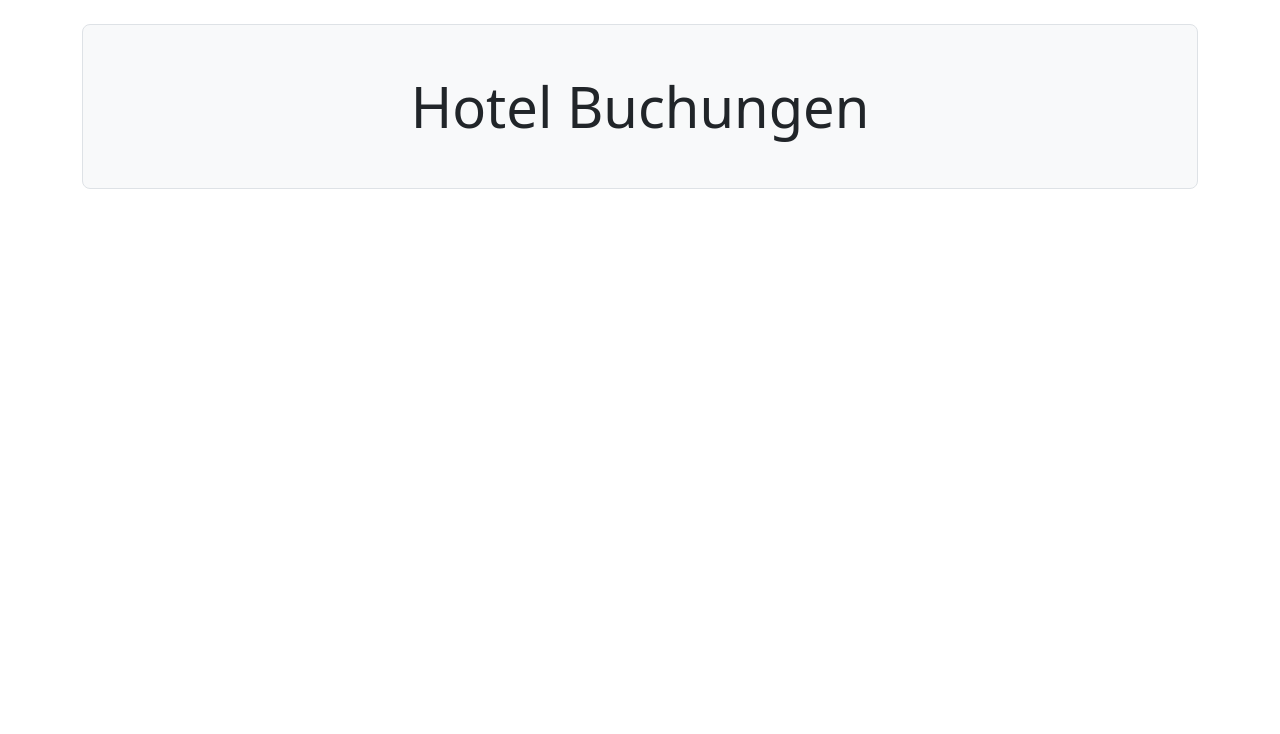
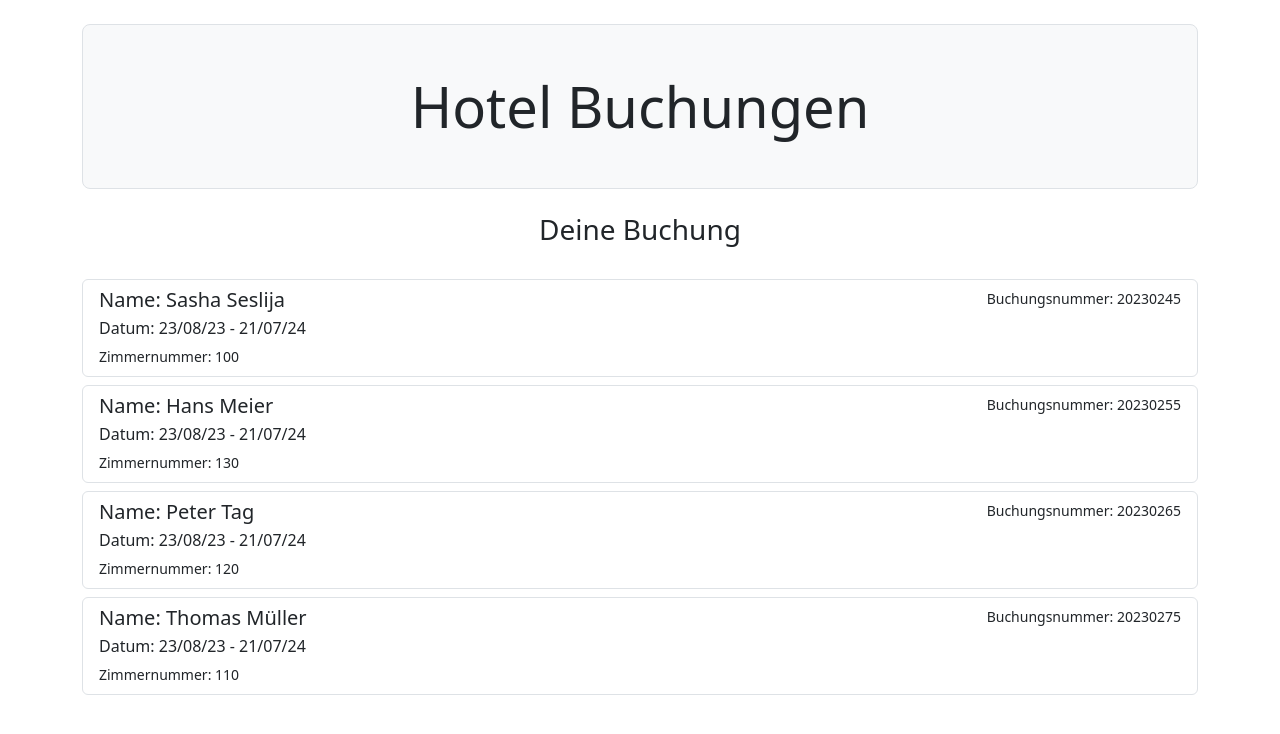
Before and after one commit to cyberwerkstatt/hotel-app, an Angular app: page / in a window 1280 px wide. Shown: the top 734 px of the page. Built offline with nearby package versions, Linux system fonts and the light colour scheme.

Commit message:
mockData implemented

```diff
--- a/src/app/app.component.html
+++ b/src/app/app.component.html
@@ -2,4 +2,5 @@
   <div class="h-100 p-5 bg-body-tertiary border rounded-3 text-center">
     <div class="display-4">{{title}}</div>
   </div>
+  <app-bookings></app-bookings>
 </div>
--- a/src/app/app.module.ts
+++ b/src/app/app.module.ts
@@ -2,10 +2,12 @@ import { NgModule } from '@angular/core';
 import { BrowserModule } from '@angular/platform-browser';
 import { AppRoutingModule } from './app-routing.module';
 import { AppComponent } from './app.component';
+import { BookingsComponent } from './bookings/bookings.component';
 
 @NgModule({
   declarations: [
-    AppComponent
+    AppComponent,
+    BookingsComponent
   ],
   imports: [
     BrowserModule,
--- /dev/null
+++ b/src/app/booking.ts
@@ -0,0 +1,7 @@
+export interface Booking {
+    id: number;
+    name: string;
+    roomNumber: number;
+    startDate: Date;
+    endDate: Date;
+}
--- /dev/null
+++ b/src/app/bookings/bookings.component.html
@@ -0,0 +1,12 @@
+<h3 class="text-center pt-4 pb-4">{{ welcomeText }}</h3>
+
+<div class="list-group mb-2" *ngFor="let booking of bookings">
+    <a href="#" class="list-group-item list-group-item-action" aria-current="true">
+      <div class="d-flex w-100 justify-content-between">
+        <h5 class="mb-1">Name: {{booking.name}}</h5>
+        <small>Buchungsnummer: {{booking.id}}</small>
+      </div>
+      <p class="mb-1">Datum: {{booking.startDate | date:"dd/MM/yy"}} - {{booking.endDate| date:"dd/MM/yy"}}</p>
+      <small>Zimmernummer: {{booking.roomNumber}}</small>
+    </a>
+</div>
--- /dev/null
+++ b/src/app/bookings/bookings.component.ts
@@ -0,0 +1,23 @@
+import { Component, OnInit } from '@angular/core';
+import { Booking } from '../booking';
+import { Bookings } from '../mock-bookings';
+
+@Component({
+  selector: 'app-bookings',
+  templateUrl: './bookings.component.html',
+  styleUrls: ['./bookings.component.scss']
+})
+
+export class BookingsComponent implements OnInit {
+  constructor(){ }
+
+  welcomeText:string = "Deine Buchung";
+
+  bookings = Bookings;
+
+  ngOnInit(){
+
+  }
+
+
+}
--- /dev/null
+++ b/src/app/mock-bookings.ts
@@ -0,0 +1,32 @@
+import { Booking } from "./booking";
+
+export const Bookings: Booking[] = [
+    {
+        id: 20230245,
+        name: "Sasha Seslija",
+        roomNumber: 100,
+        startDate: new Date(),
+        endDate: new Date("2024-07-21")
+    },
+    {
+        id: 20230255,
+        name: "Hans Meier",
+        roomNumber: 130,
+        startDate: new Date(),
+        endDate: new Date("2024-07-21")
+    },
+    {
+        id: 20230265,
+        name: "Peter Tag",
+        roomNumber: 120,
+        startDate: new Date(),
+        endDate: new Date("2024-07-21")
+    },
+    {
+        id: 20230275,
+        name: "Thomas Müller",
+        roomNumber: 110,
+        startDate: new Date(),
+        endDate: new Date("2024-07-21")
+    }
+]
```
Also changed, not shown: src/app/bookings/bookings.component.scss (added), 1 other file (tests, documents, lock files or other folders).
